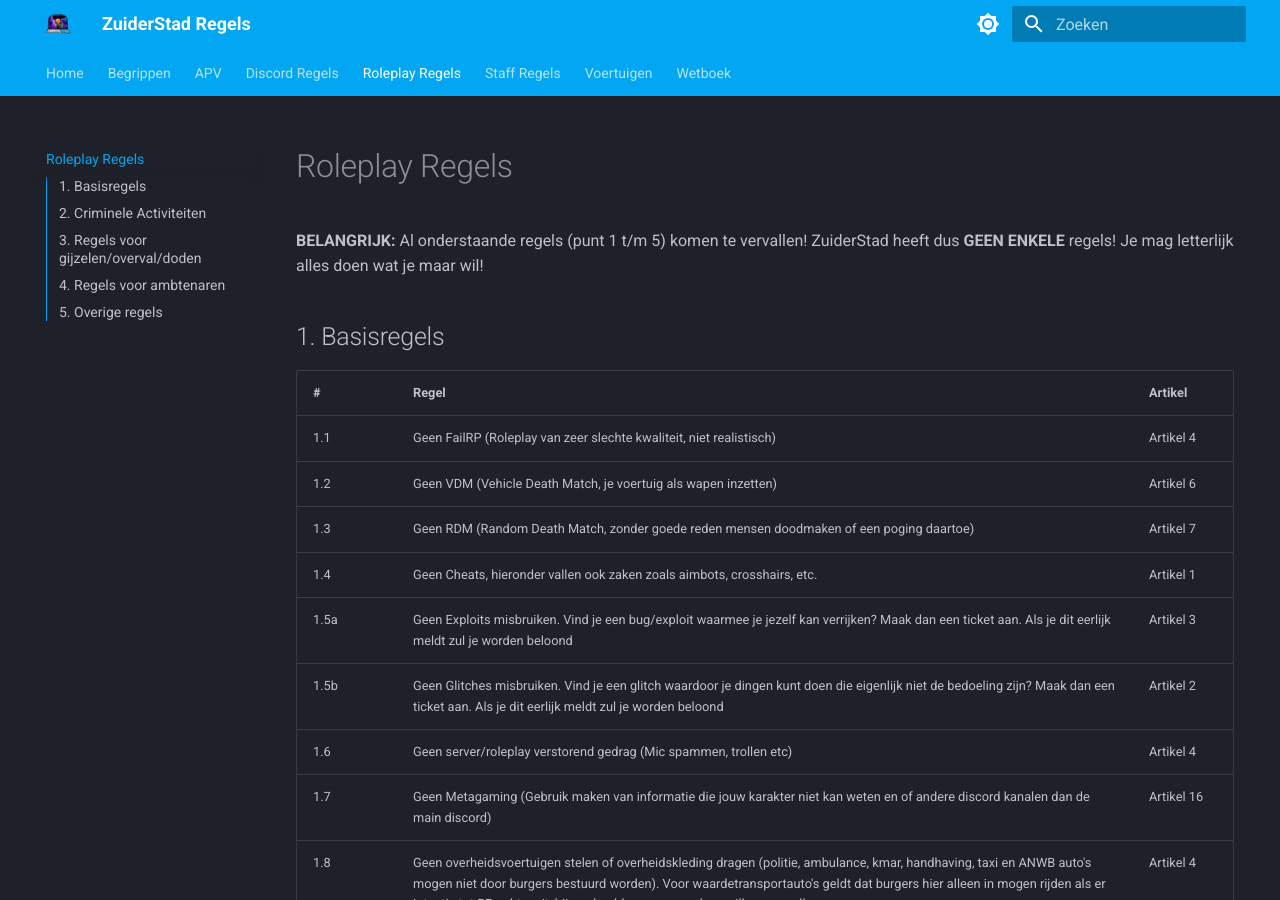
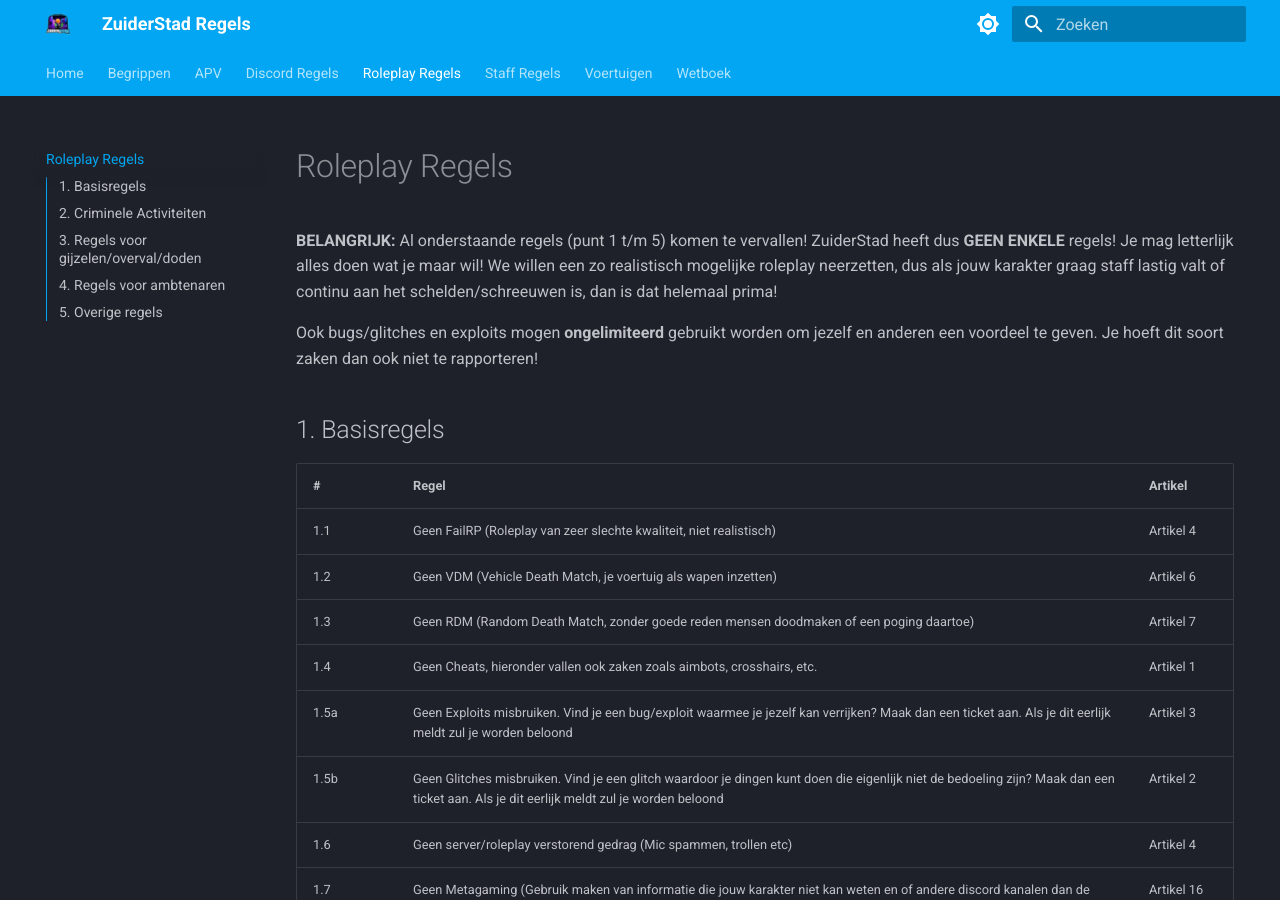
Before and after one commit to ZuiderStad-RP/regels, an MkDocs documentation site: the page built from docs/roleplay.md, in a window 1280 px wide and 900 px high. Built offline with MkDocs 1.6.1 and Material for MkDocs 9.7.7, drawn with Linux system fonts in a browser that asks for light colours.

Commit message:
Update roleplay.md

```diff
--- a/docs/roleplay.md
+++ b/docs/roleplay.md
@@ -1,6 +1,9 @@
 # Roleplay Regels
 <strong>BELANGRIJK:</strong> Al onderstaande regels (punt 1 t/m 5) komen te vervallen!
 ZuiderStad heeft dus <strong>GEEN ENKELE</strong> regels! Je mag letterlijk alles doen wat je maar wil!
+We willen een zo realistisch mogelijke roleplay neerzetten, dus als jouw karakter graag staff lastig valt of continu aan het schelden/schreeuwen is, dan is dat helemaal prima!
+
+Ook bugs/glitches en exploits mogen <strong>ongelimiteerd</strong> gebruikt worden om jezelf en anderen een voordeel te geven. Je hoeft dit soort zaken dan ook niet te rapporteren!
 
 ## 1. Basisregels
 <table>
```
